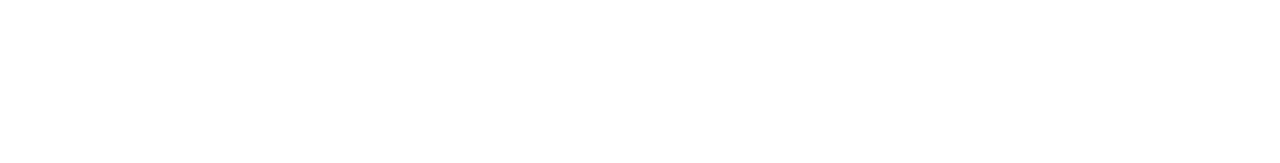
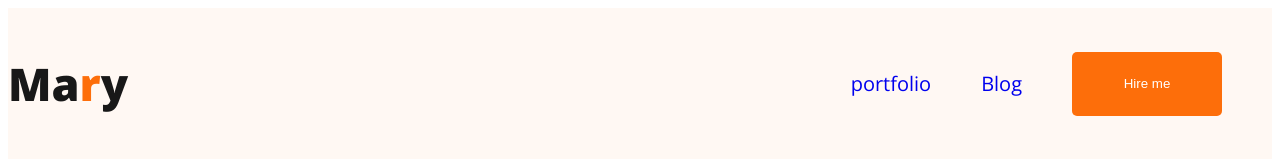
Before and after one commit to mdhanifbiswas27/portfolio-website, a plain HTML site: page index.html in a window 1280 px wide. Drawn offline with nearby package versions, Linux system fonts and the light colour scheme.

Commit message:
added nav sucessfully

```diff
--- a/index.html
+++ b/index.html
@@ -5,10 +5,21 @@
     <meta http-equiv="X-UA-Compatible" content="IE=edge">
     <meta name="viewport" content="width=device-width, initial-scale=1.0">
     <title>My Portfolio</title>
-    <link rel="stylesheet" href="style.css">
+    <link rel="preconnect" href="https://fonts.googleapis.com">
+<link rel="preconnect" href="https://fonts.gstatic.com" crossorigin>
+<link href="https://fonts.googleapis.com/css2?family=Open+Sans:ital,wght@0,300;0,400;0,500;0,600;0,700;0,800;1,300;1,400;1,500;1,600;1,700;1,800&display=swap" rel="stylesheet">
+    <link rel="stylesheet" href="style/style.css">
 </head>
 <body>
-     <header>
+     <header class="header">
+            <nav>
+                <h3>Ma<span class="logo-letter">r</span>y</h3>
+                <ul>
+                    <li><a href="#">portfolio</a></li>
+                    <li><a href="#">Blog</a></li>
+                    <li> <button class="btn-primary nav-btn" >Hire me</button> </li>
+                </ul>
+            </nav>
 
      </header>
 
--- /dev/null
+++ b/style/style.css
@@ -0,0 +1,55 @@
+/* common style */
+body {
+    font-family: 'Open Sans', sans-serif;
+}
+
+.btn-primary {
+    border-radius: 5px;
+    background: #FD6E0A;
+}
+
+/* nav style */
+.logo-letter {
+    color: #FD6E0A;
+}
+
+nav {
+    display: flex;
+    align-items: center;
+    justify-content: space-between;
+}
+
+nav>ul {
+    display: flex;
+    align-items: center;
+}
+
+nav ul li {
+    margin-right: 50px;
+    list-style: none;
+    color: #474747;
+    font-size: 20px;
+    font-weight: 400;
+}
+
+nav ul li a {
+    text-decoration: none;
+}
+
+.nav-btn {
+    border: none;
+    width: 150px;
+    height: 64px;
+    flex-shrink: 0;
+    color: white;
+}
+
+nav h3 {
+    color: #181818;
+    font-size: 45px;
+    font-weight: 800;
+
+}
+.header{
+    background: #fff8f3;
+}
```
Also changed, not shown: style.css (deleted).
